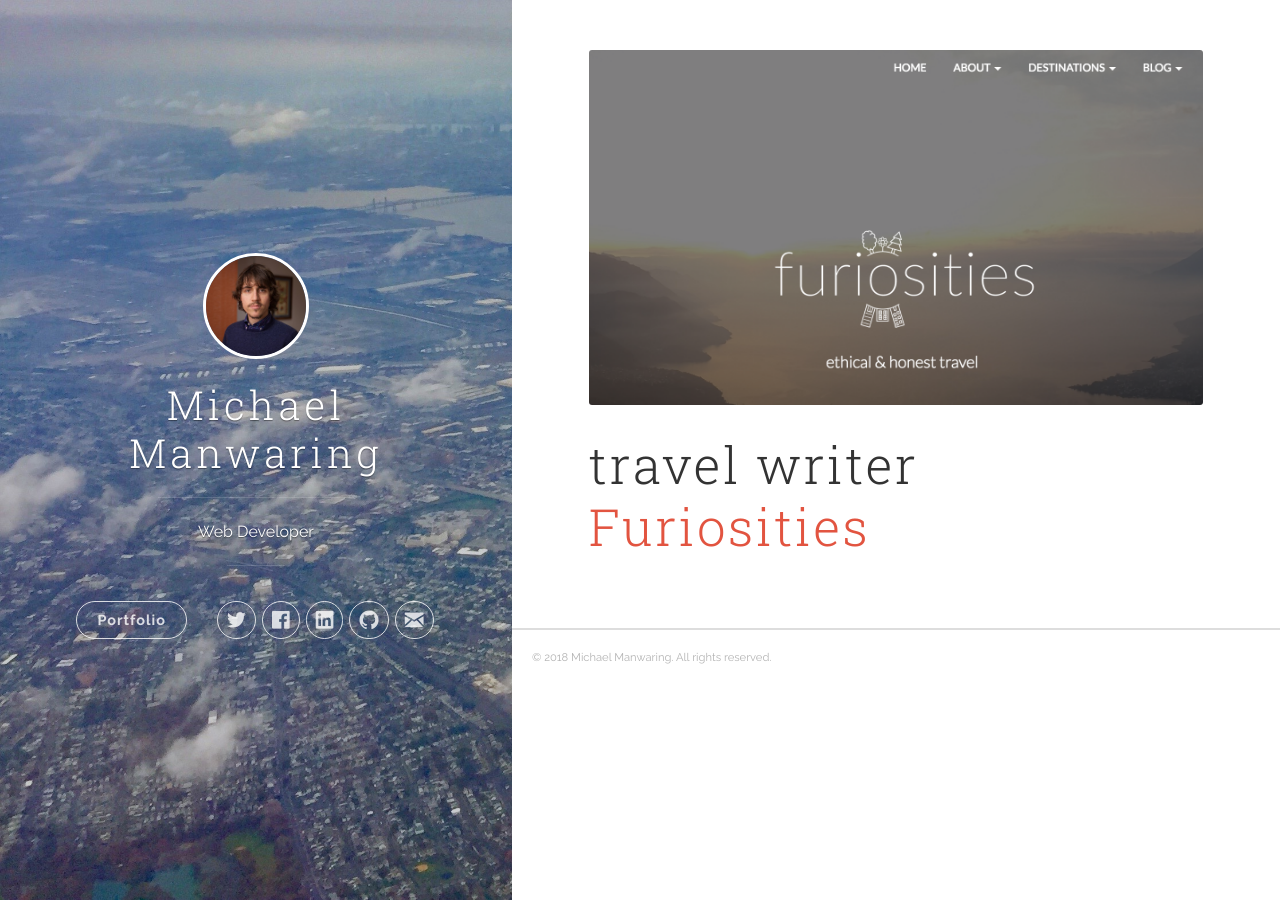
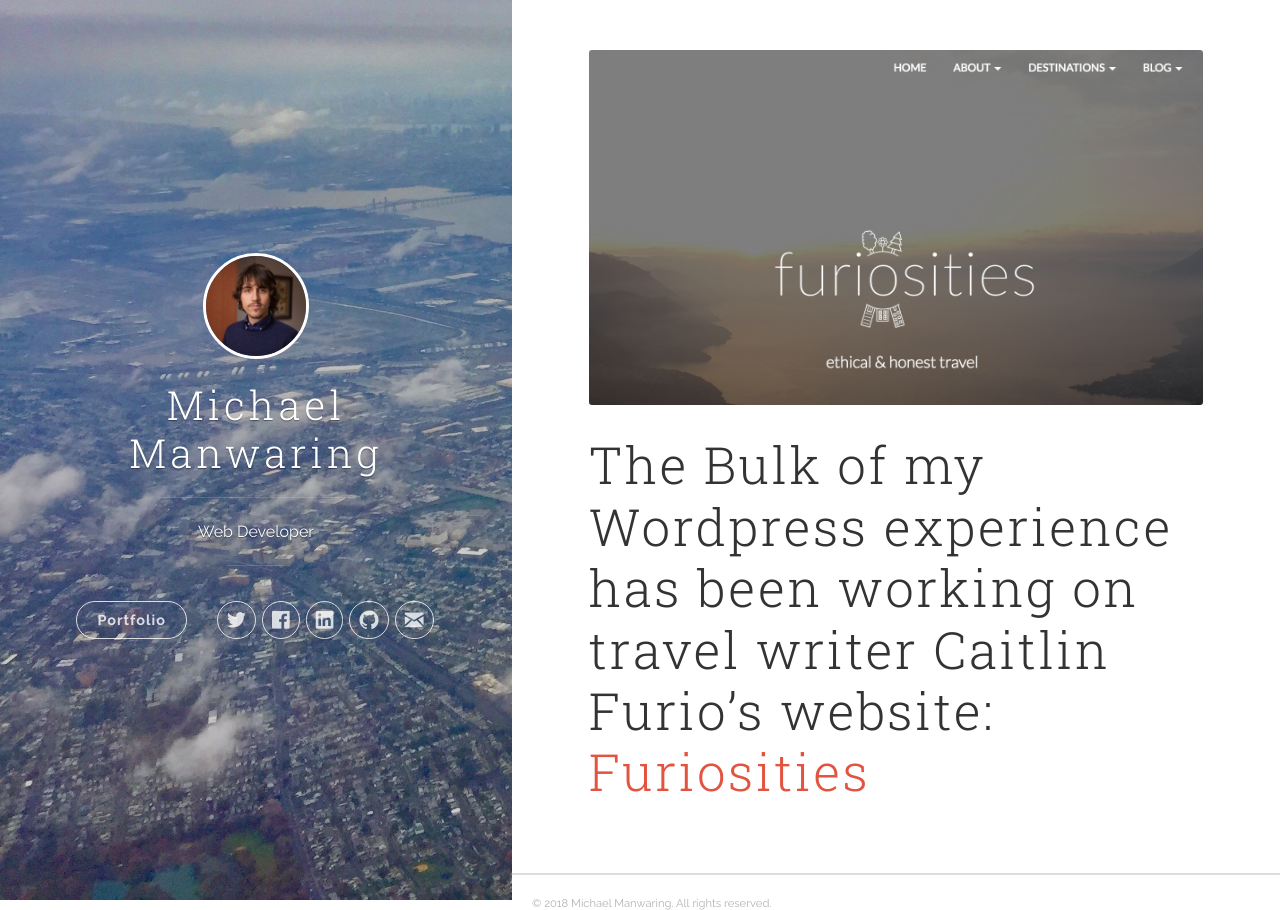
Before and after one commit to MichaelManwaring/MichaelManwaring.github.io, a Jekyll site: the page built from _posts/2018-3-22-furiosities.md, in a window 1280 px wide. Built offline with Jekyll 4.4.1, drawn with Linux system fonts in a browser that asks for light colours.

Commit message:
furiosities fix

```diff
--- a/_posts/2018-3-22-furiosities.md
+++ b/_posts/2018-3-22-furiosities.md
@@ -6,4 +6,4 @@
 ---
 ![Image alt]({{ site.baseurl }}/images/furiosities.png "Furiosities.com")
 
-# travel writer [Furiosities](http://furiosities.com)
+# The Bulk of my Wordpress experience has been working on travel writer Caitlin Furio's website: [Furiosities](http://furiosities.com)
```
